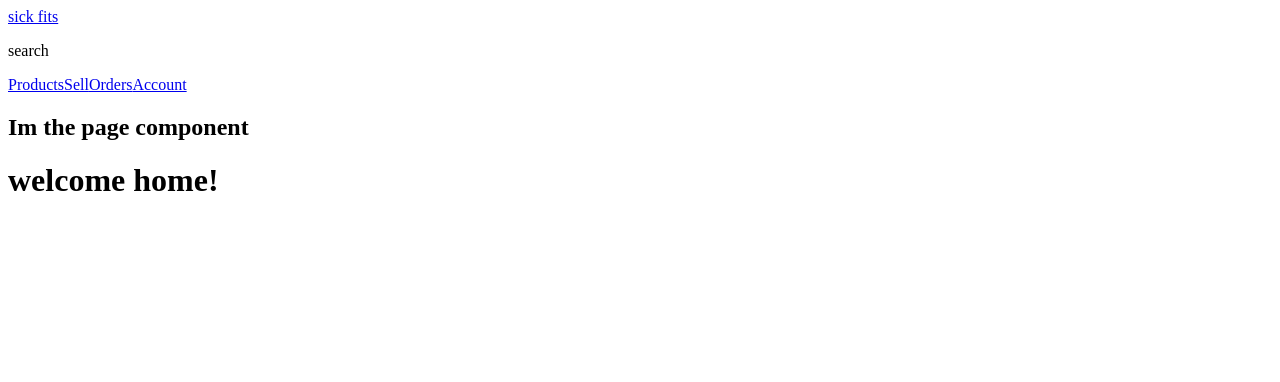
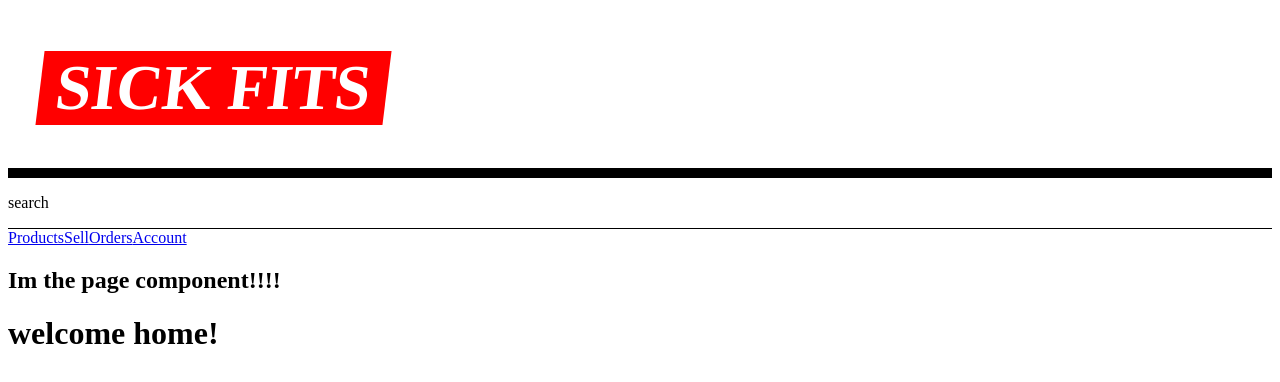
Before and after one commit to Martin2251/app2, a Next.js app in the folder Advanced-React-master/sick-fits/frontend/: page / in a window 1280 px wide. Shown: the top 382 px of the page. Built offline with nearby package versions, Linux system fonts and the light colour scheme.

Commit message:
styled components

```diff
--- a/Advanced-React-master/sick-fits/frontend/components/Header.js
+++ b/Advanced-React-master/sick-fits/frontend/components/Header.js
@@ -1,17 +1,56 @@
 import Link from "next/link";
 import Nav from "./Nav";
+import styled from "styled-components"
+
+const Logo = styled.h1`
+font-size:4rem;
+margin-left:2rem;
+position: relative;
+z-index:2;
+transform:skew(-7deg);
+background:red;
+a{
+    color:white;
+    text-decoration:none;
+    text-transform:uppercase;
+    padding:0.5rem 1rem;
+}
+
+
+`;
+
+const HeaderStyles = styled.header`
+.bar{
+    border-bottom:10px solid var(--black, black);
+    display:grid;
+    grid-template-columns: auto 1fr;
+    justify-content:space-between;
+    align-items:center;
+}
+
+.sub-bar{
+    display:grid;
+    grid-template-columns: 1fr auto;
+    border-bottom:1px solid var(--black, black);
+}
+
+`;
 
 const Header = () => {
   return (
-    <header>
+    <HeaderStyles>
       <div className="bar">
-        <Link href="/">sick fits</Link>
+      <Logo>
+        <Link href="/">
+          sick fits
+        </Link>
+        </Logo>
       </div>
       <div className="sub-bar">
         <p>search</p>
       </div>
       <Nav />
-    </header>
+    </HeaderStyles>
   );
 };
 export default Header;
--- a/Advanced-React-master/sick-fits/frontend/components/Page.js
+++ b/Advanced-React-master/sick-fits/frontend/components/Page.js
@@ -5,7 +5,7 @@
     return(
         <>
         <Header/>
-        <h2>Im the page component </h2>
+        <h2>Im the page component!!!! </h2>
         {children}
         {cool}
         </>
```
